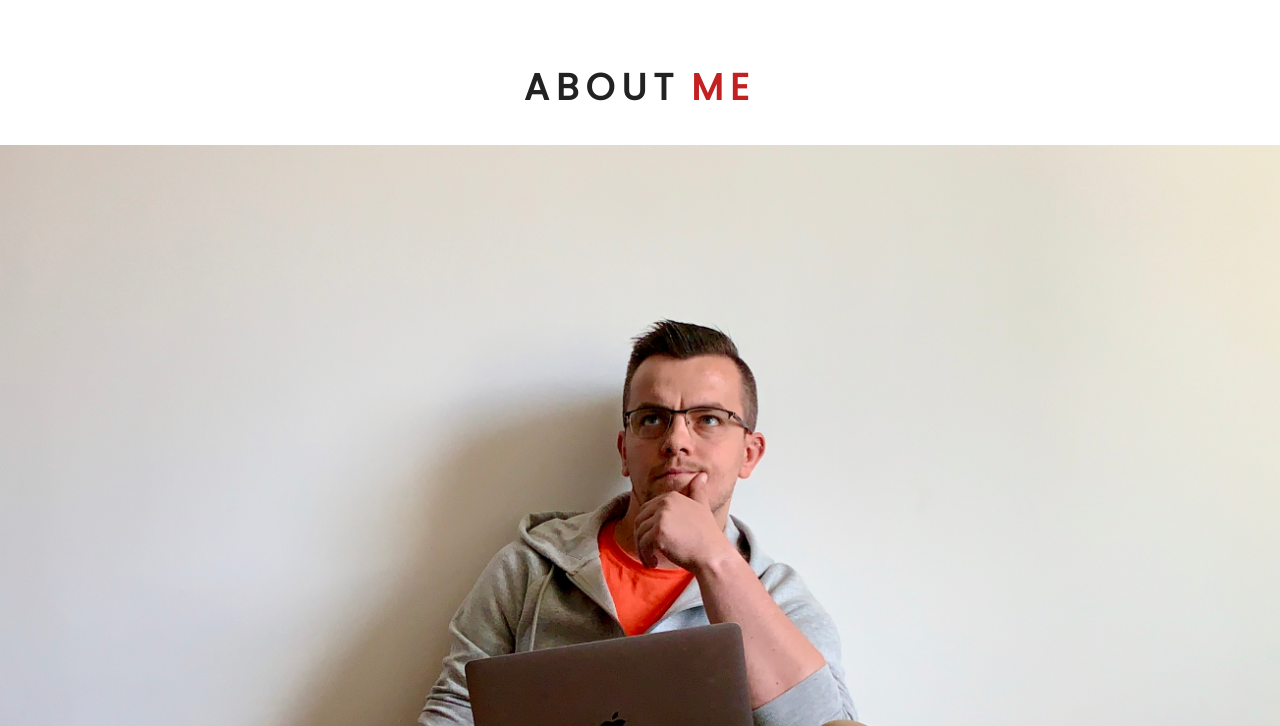
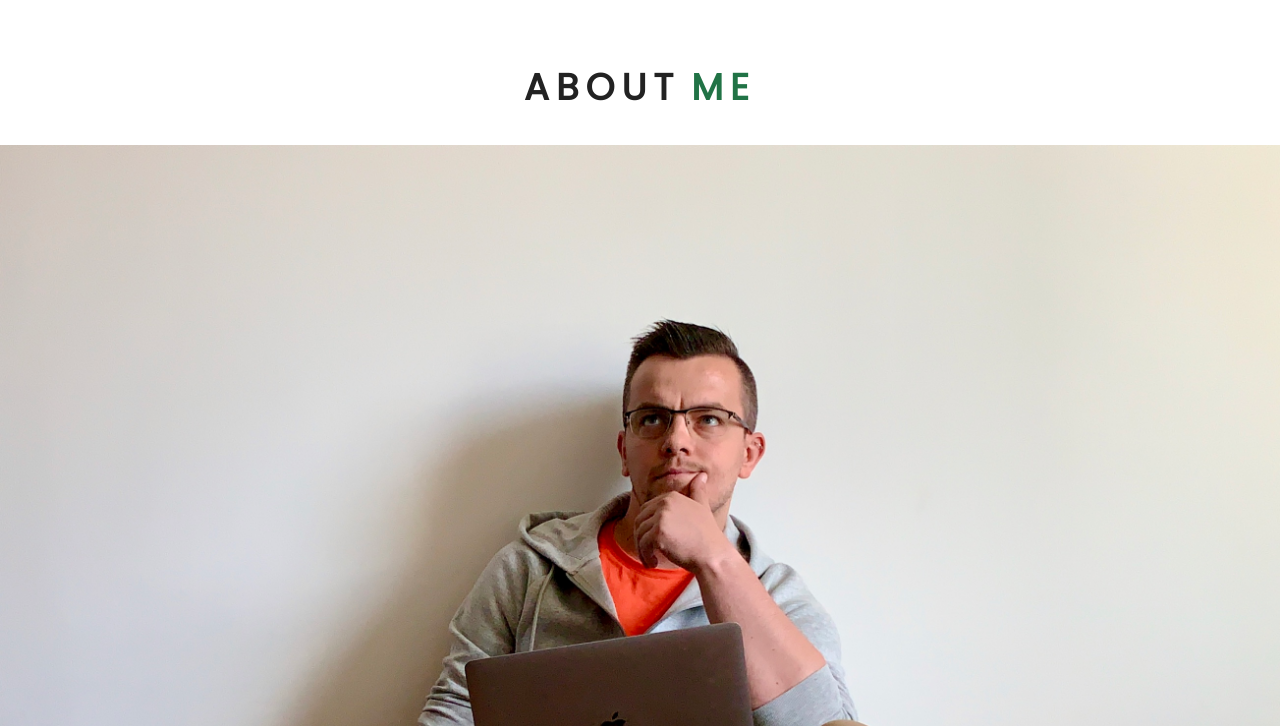
Before and after one commit to wichergithub/homepage, a Gatsby site: page / in a window 1280 px wide. Shown: the part 1814-2540 px from the top of the page. Built offline with nearby package versions, Linux system fonts and the light colour scheme; Gatsby itself is replaced by a stand-in of ours.

Commit message:
style update

```diff
--- a/src/css/layout.css
+++ b/src/css/layout.css
@@ -1,7 +1,7 @@
 @import url("https://fonts.googleapis.com/css?family=Lato|Poppins");
 
 :root {
-  --primaryColor: rgb(195, 33, 33);
+  --primaryColor: #217346;
   --mainWhite: #fff;
   --offWhite: #f7f7f7;
   --mainBlack: #222;
```
